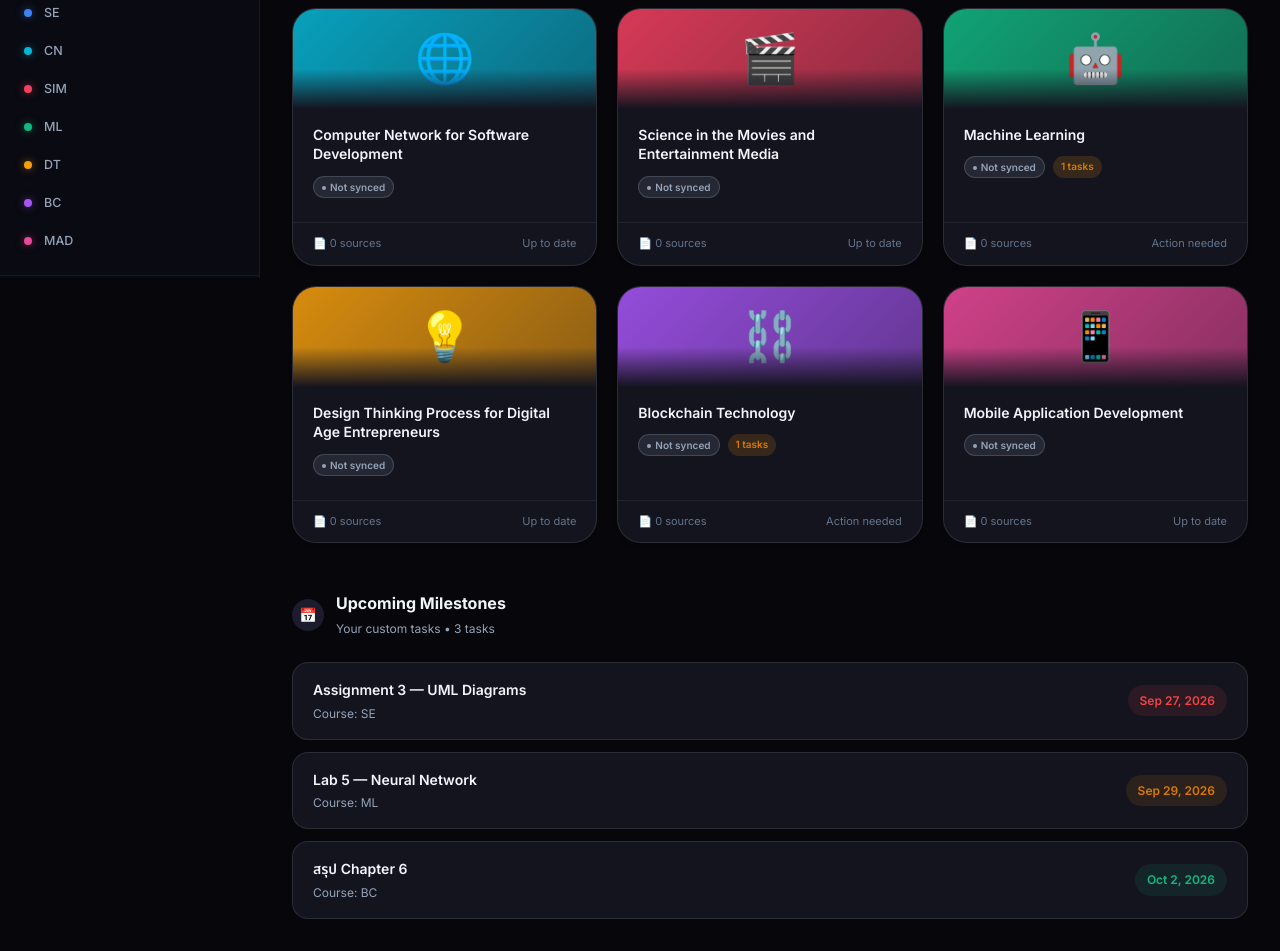
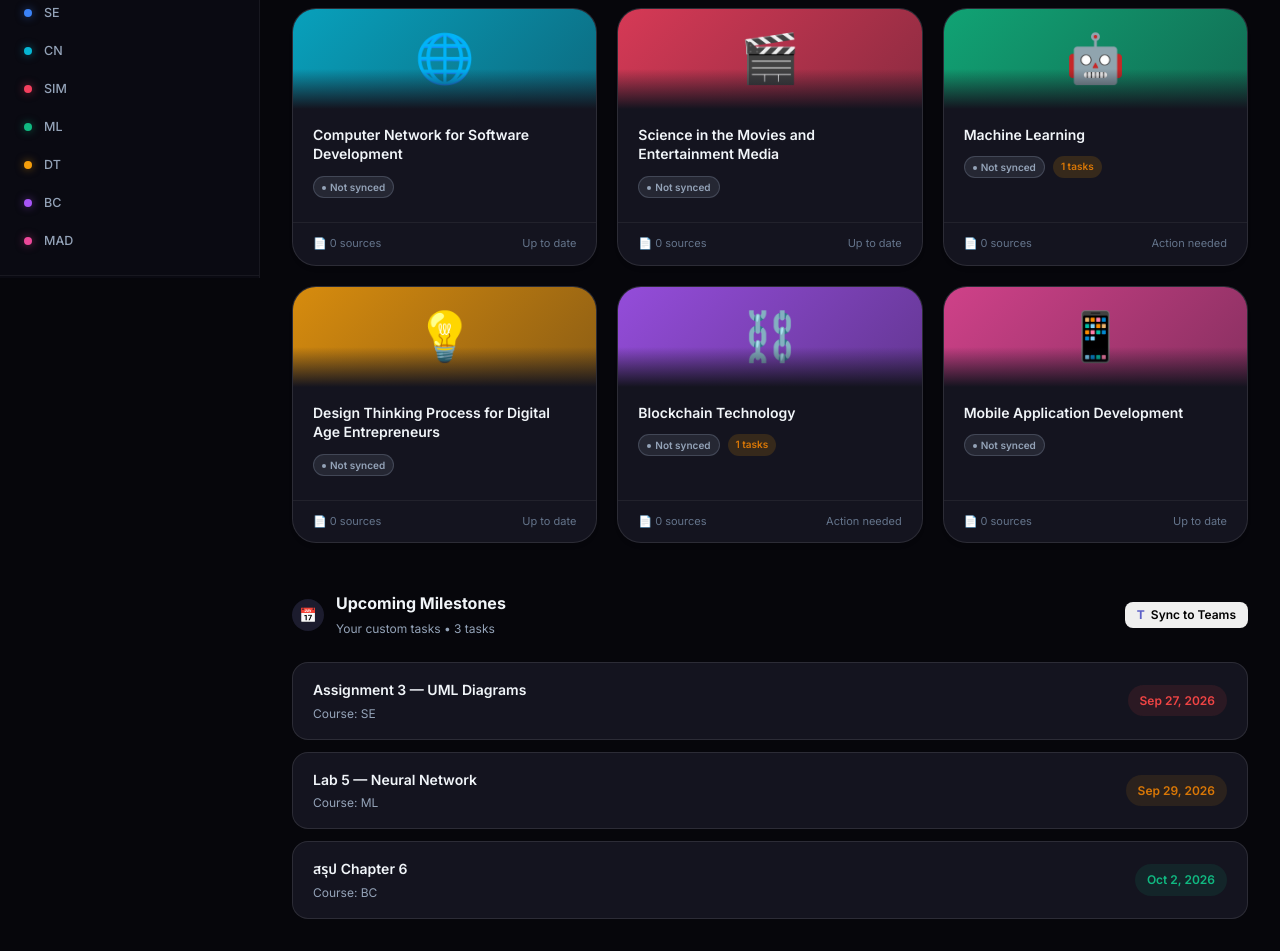
Before and after one commit to kittiphat78/AI-FOR-LEARNING, a website: page index.html in a window 1280 px wide. Shown: the part 522-1473 px from the top of the page. Drawn offline with Linux system fonts and the light colour scheme.

Commit message:
feat: implement MS Teams notification simulation (Phase 9.2)

```diff
--- a/index.html
+++ b/index.html
@@ -106,12 +106,17 @@
           </div>
 
           <div class="dashboard-section" style="margin-top: 48px;">
-            <div class="section-header" style="justify-content: flex-start; gap: 12px; margin-bottom: 24px;">
-              <div style="width: 32px; height: 32px; border-radius: 50%; background: var(--bg-hover); display: flex; align-items: center; justify-content: center; font-size: 14px;">📅</div>
-              <div>
-                <h3 class="section-title">Upcoming Milestones</h3>
-                <p style="font-size: 12px; color: var(--text-secondary); margin-top: 2px;">Your custom tasks • <span id="dash-urgent-count">0 tasks</span></p>
+            <div class="section-header" style="justify-content: space-between; align-items: center; margin-bottom: 24px;">
+              <div style="display: flex; align-items: center; gap: 12px;">
+                <div style="width: 32px; height: 32px; border-radius: 50%; background: var(--bg-hover); display: flex; align-items: center; justify-content: center; font-size: 14px;">📅</div>
+                <div>
+                  <h3 class="section-title">Upcoming Milestones</h3>
+                  <p style="font-size: 12px; color: var(--text-secondary); margin-top: 2px;">Your custom tasks • <span id="dash-urgent-count">0 tasks</span></p>
+                </div>
               </div>
+              <button class="btn btn-outline btn-sm" onclick="syncToMSTeams()" style="display: flex; align-items: center; gap: 6px;">
+                <span style="color: #5B5FC7; font-weight: bold;">T</span> Sync to Teams
+              </button>
             </div>
             <div class="milestone-list" id="dash-urgent-tasks">
               <!-- Rendered by JS -->
--- a/js/app.js
+++ b/js/app.js
@@ -1028,3 +1028,37 @@ function showToast(message, type = 'info') {
     setTimeout(() => toast.remove(), 300);
   }, 3000);
 }
+
+// MS Teams Integration (Phase 9.2)
+function syncToMSTeams() {
+  const activeTasks = AppState.tasks.filter(t => t.status !== 'DONE' && t.deadline);
+  const urgentTasks = activeTasks.filter(t => {
+    const diffDays = Math.ceil((new Date(t.deadline) - new Date()) / (1000 * 60 * 60 * 24));
+    return diffDays <= 3;
+  });
+
+  if (urgentTasks.length === 0) {
+    showToast('????????????????????????????', 'success');
+    return;
+  }
+
+  showToast('??????????????????? MS Teams...', 'warning');
+
+  fetch('http://localhost:3001/api/notify/teams', {
+    method: 'POST',
+    headers: { 'Content-Type': 'application/json' },
+    body: JSON.stringify({ tasks: urgentTasks })
+  })
+  .then(res => res.json())
+  .then(data => {
+    if(data.success) {
+      showToast(data.message || '??????????????????!', 'success');
+    } else {
+      showToast('????????????????????????????', 'danger');
+    }
+  })
+  .catch(err => {
+    console.error(err);
+    showToast('????????????????????? Backend ???', 'danger');
+  });
+}
```
Also changed, not shown: server.js (+24 -0 lines).
